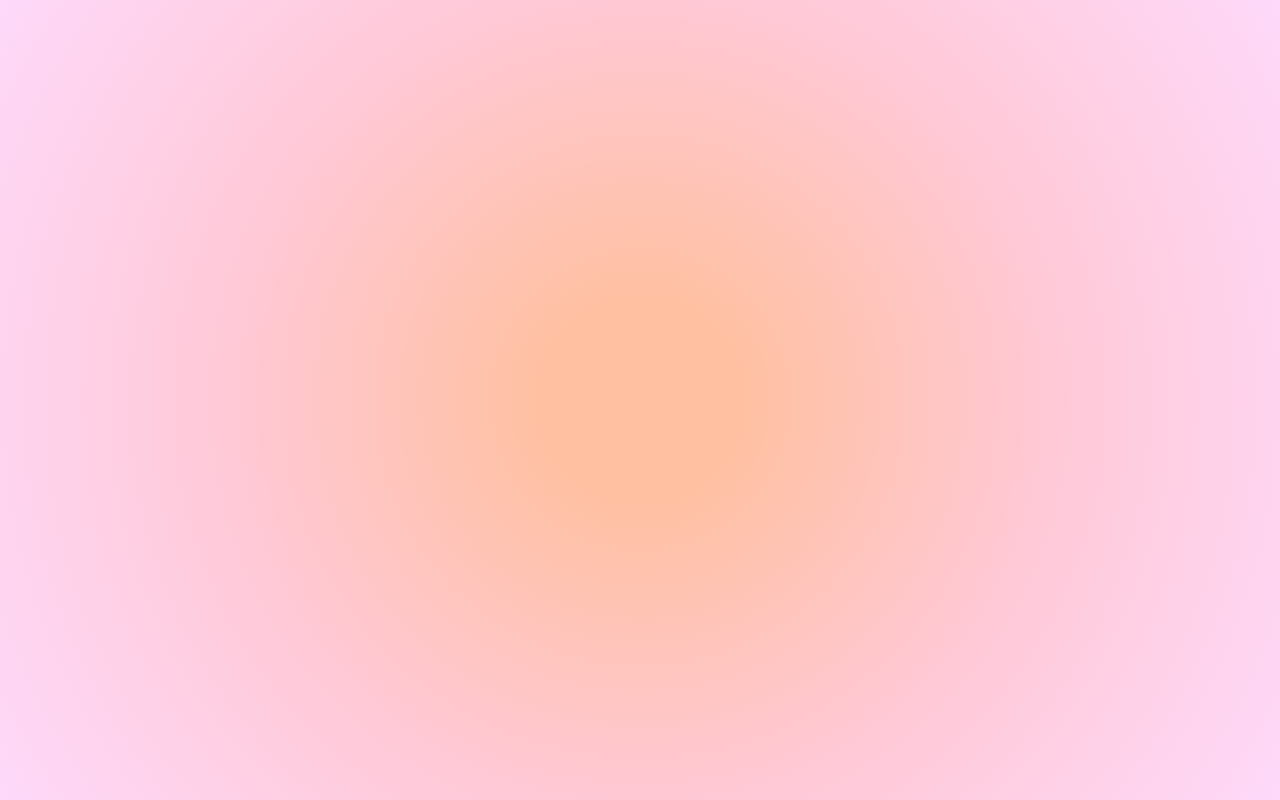
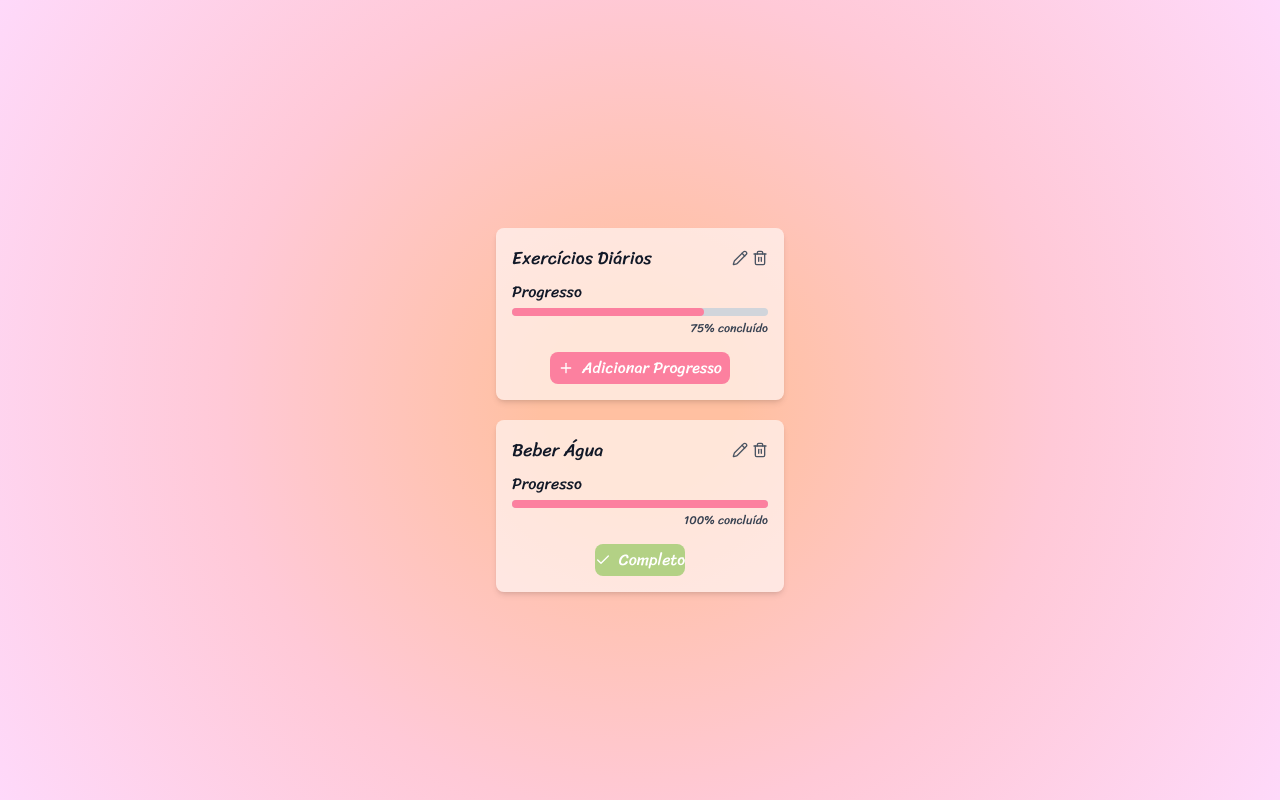
Before and after one commit to Saraingridsousa/Daylist_WebApp, a Next.js app: page / in a window 1280 px wide. Built offline with nearby package versions, Linux system fonts and the light colour scheme.

Commit message:
cards de hábitos prontos

```diff
--- a/app/page.tsx
+++ b/app/page.tsx
@@ -1,9 +1,14 @@
+import CardHabito from "@/components/cards/habito";
+
+
 export default function Home() {
   return (
     <main className="gap-5 bg-[radial-gradient(circle,#FFC0A1_13%,#FFC9D7_55%,#FED9FA_100%)] flex min-h-screen flex-col items-center justify-center p-24">
       <div className="z-10 max-w-5xl w-full items-center justify-center font-mono text-sm">
 
       </div>
+      <CardHabito title="Exercícios Diários" progress={75} />
+        <CardHabito title="Beber Água" progress={100} />
     </main>
   );
 }
--- /dev/null
+++ b/components/cards/habito/index.tsx
@@ -0,0 +1,51 @@
+import { Check, Pencil, Plus, Trash2 } from "lucide-react";
+import { Sriracha } from "next/font/google";
+interface CardHabitoProps{
+    title: string;
+    progress: number; // valor entre 0 e 100
+}
+const sriracha = Sriracha({
+  weight: '400',
+  subsets: ["latin"]
+});
+export default function CardHabito({ title, progress }: CardHabitoProps) {
+    return (
+        <div className={`w-72 bg-white bg-opacity-60 rounded-lg shadow-md p-4 flex flex-col justify-between hover:shadow-xl transition cursor-pointer ${sriracha.className}`}>
+            {/* Título do Hábito */}
+            <div className="flex flex-row justify-between items-center gap-10">
+                <h3 className={`text-lg text-gray-900`}>{title}</h3>
+                <div className="flex flex-row gap-1">
+                    <Pencil className="w-4 text-gray-600 cursor-pointer hover:text-gray-800" />
+                    <Trash2 className="w-4 text-gray-600 cursor-pointer hover:text-gray-800" />
+                </div>
+            </div>
+            {/* Progresso do Hábito */}
+            <div>
+                <h3 className={`text-gray-900 mt-2`}>Progresso</h3>
+                <div>
+                    <div className="w-full bg-gray-300 rounded-full h-2 mt-1">
+                        <div className="bg-[#FC809F] h-2 rounded-full" style={{ width: `${progress}%` }}></div>
+                    </div>
+                    <div className="flex justify-end">
+                        <p className="text-xs text-gray-700 mt-1">{progress}% concluído</p>
+                    </div>
+                </div>
+            </div>
+            {/* Botões */}
+            <div className="flex justify-center gap-2 mt-4">
+                {progress === 100 ? (
+                    <button className="flex items-center gap-2 bg-[#b3d185] hover:bg-[#89a65c] text-white px- py-1 rounded-lg transition">
+                        <Check className="w-4" />
+                        Completo
+                    </button>
+                ) : (
+                    <button className="flex items-center gap-2 bg-[#FC809F] hover:bg-[#be5972] text-white px-2 py-1 rounded-lg transition">
+                        <Plus className="w-4" />
+                        Adicionar Progresso
+                    </button>
+                )}
+            </div>
+
+        </div>
+    );
+}
```
